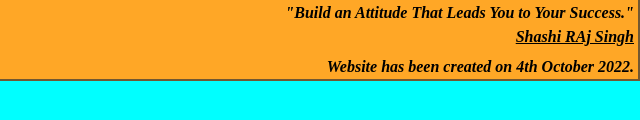
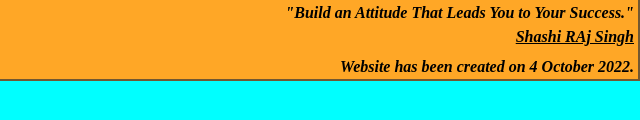
Before and after one commit to Galaxy-SRS-360/GalaxyEducation, a plain HTML site: page index.html in a window 1280 px wide. Shown: the part 658-778 px from the top of the page, 640-1280 px from the left. Drawn offline with Linux system fonts and the light colour scheme.

Commit message:
footer section update

```diff
--- a/index.html
+++ b/index.html
@@ -63,7 +63,7 @@
             <p ><b><i>"The Best Preparation for Tomorrow is Doing Your Best Today."</i></b></p>
             <p style="margin-top:-10px;" ><b><i>"Build an Attitude That Leads You to Your Success."</i></b></p>
             <h4 style="margin-top:-10px;"  ><u><b><i>Shashi RAj Singh</i></b></u></h4>
-             <p  style="margin-top:-10px;" ><b><i>Website has been created on 4th October 2022.</i></b></p>
+             <p  style="margin-top:-10px;" ><b><i>Website has been created on 4 October 2022.</i></b></p>
         </div>
         </section>
 
```
